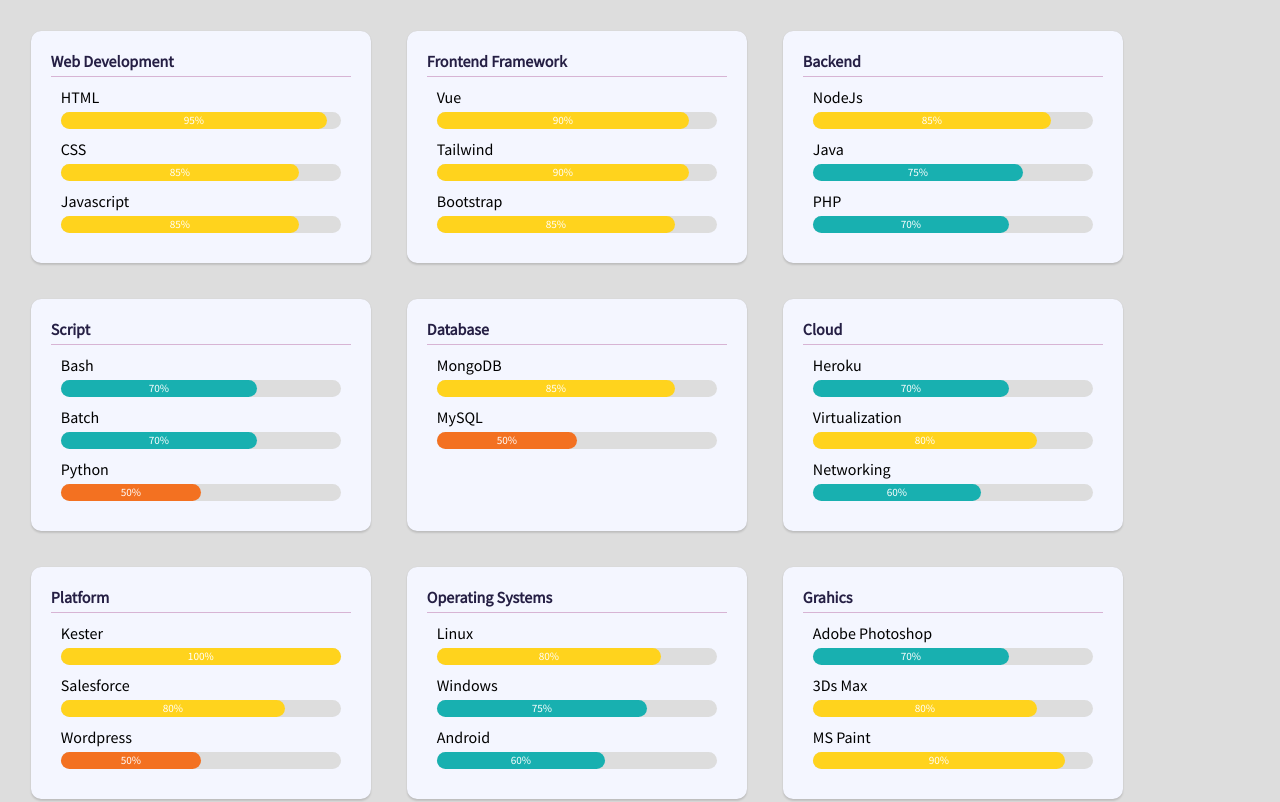
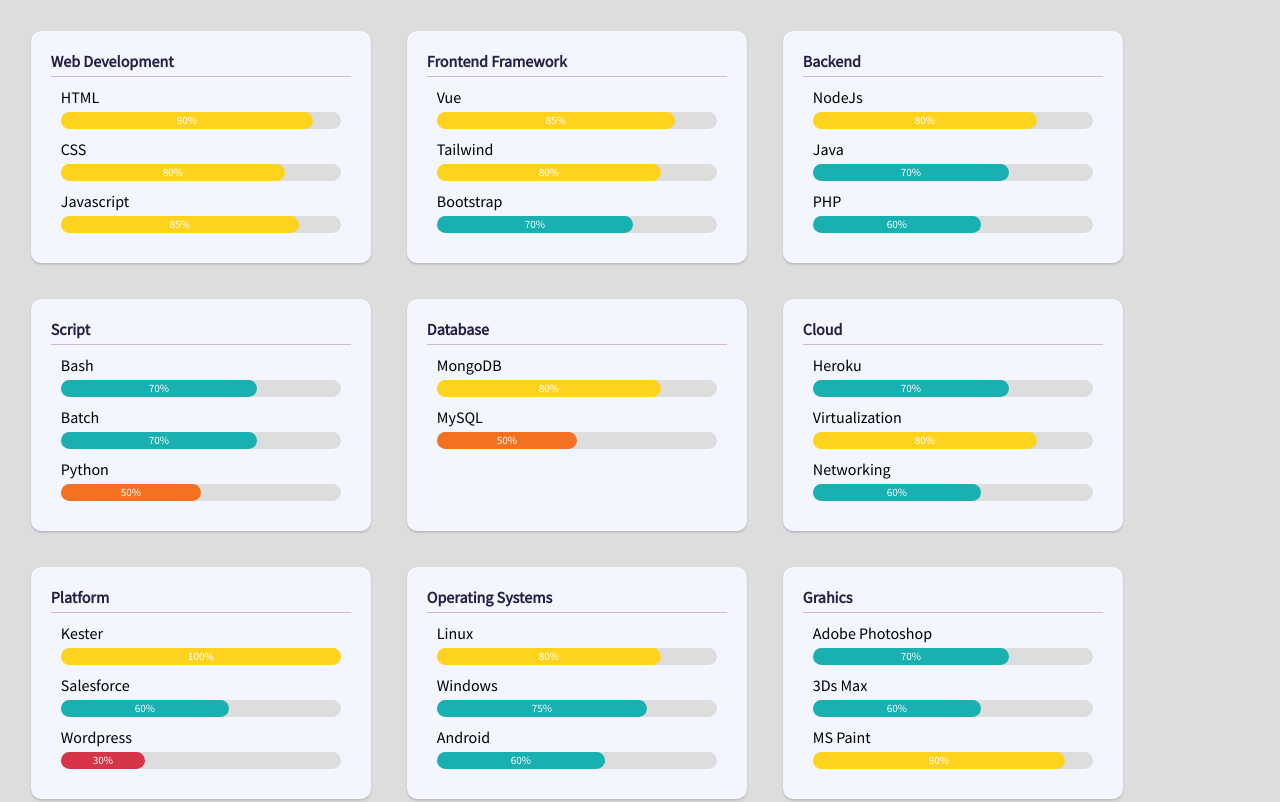
Before and after one commit to alpeshgit/alpeshgit.github.io, a plain HTML site: page skills.html in a window 1280 px wide. Shown: the top 802 px of the page. Drawn offline with nearby package versions, Linux system fonts and the light colour scheme.

Commit message:
Update Skills Rating

```diff
--- a/skills.html
+++ b/skills.html
@@ -119,11 +119,11 @@
                             skillset: [
                                 {
                                     skillName: 'HTML',
-                                    skillScore: 9.5
+                                    skillScore: 9.0
                                 },
                                 {
                                     skillName: 'CSS',
-                                    skillScore: 8.5
+                                    skillScore: 8.0
                                 },
                                 {
                                     skillName: 'Javascript',
@@ -136,15 +136,15 @@
                             skillset: [
                                 {
                                     skillName: 'Vue',
-                                    skillScore: 9
+                                    skillScore: 8.5
                                 },
                                 {
                                     skillName: 'Tailwind',
-                                    skillScore: 9
+                                    skillScore: 8.0
                                 },
                                 {
                                     skillName: 'Bootstrap',
-                                    skillScore: 8.5
+                                    skillScore: 7.0
                                 }
                             ]
                         },
@@ -153,15 +153,15 @@
                             skillset: [
                                 {
                                     skillName: 'NodeJs',
-                                    skillScore: 8.5
+                                    skillScore: 8.0
                                 },
                                 {
                                     skillName: 'Java',
-                                    skillScore: 7.5
+                                    skillScore: 7.0
                                 },
                                 {
                                     skillName: 'PHP',
-                                    skillScore: 7
+                                    skillScore: 6
                                 }
                             ]
                         },
@@ -187,11 +187,11 @@
                             skillset: [
                                 {
                                     skillName: 'MongoDB',
-                                    skillScore: 8.5
+                                    skillScore: 8.0
                                 },
                                 {
                                     skillName: 'MySQL',
-                                    skillScore: 5
+                                    skillScore: 5.0
                                 }
                             ]
                         },
@@ -200,15 +200,15 @@
                             skillset: [
                                 {
                                     skillName: 'Heroku',
-                                    skillScore: 7
+                                    skillScore: 7.0
                                 },
                                 {
                                     skillName: 'Virtualization',
-                                    skillScore: 8
+                                    skillScore: 8.0
                                 },
                                 {
                                     skillName: 'Networking',
-                                    skillScore: 6
+                                    skillScore: 6.0
                                 }
                             ]
                         },
@@ -221,11 +221,11 @@
                                 },
                                 {
                                     skillName: 'Salesforce',
-                                    skillScore: 8
+                                    skillScore: 6.0
                                 },
                                 {
                                     skillName: 'Wordpress',
-                                    skillScore: 5
+                                    skillScore: 3.0
                                 }
                             ]
                         },
@@ -234,7 +234,7 @@
                             skillset: [
                                 {
                                     skillName: 'Linux',
-                                    skillScore: 8
+                                    skillScore: 8.0
                                 },
                                 {
                                     skillName: 'Windows',
@@ -251,15 +251,15 @@
                             skillset: [
                                 {
                                     skillName: 'Adobe Photoshop',
-                                    skillScore: 7
+                                    skillScore: 7.0
                                 },
                                 {
                                     skillName: '3Ds Max',
-                                    skillScore: 8
+                                    skillScore: 6.0
                                 },
                                 {
                                     skillName: 'MS Paint',
-                                    skillScore: 9
+                                    skillScore: 9.0
                                 }
                             ]
                         },
```
